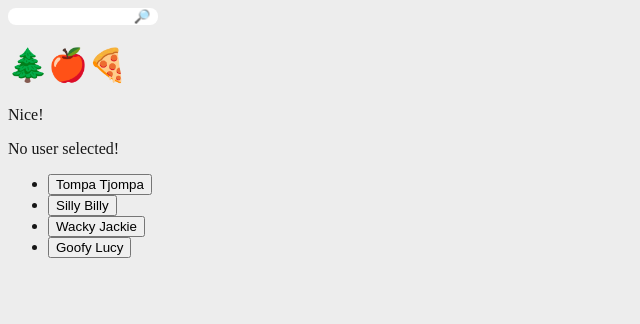
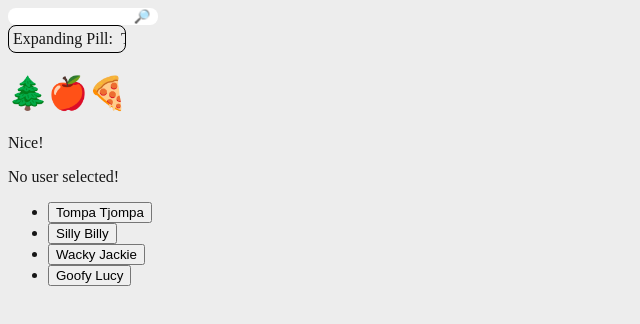
Before and after one commit to VonRiddarn/pine-apple-pizza, a React (Vite) app: page / in a window 1280 px wide. Shown: the top 324 px of the page, without its empty margins (0-640 px from the left). Built offline with nearby package versions, Linux system fonts and the light colour scheme.

Commit message:
feat: add expanding pill

```diff
--- a/src/App.tsx
+++ b/src/App.tsx
@@ -1,5 +1,6 @@
 import "./App.scss";
 import CurrentUserDisplay from "./components/CurrentUserDisplay";
+import ExpandingPill from "./components/ExpandingPill/ExpandingPill";
 import ExpandingSearch from "./components/ExpandingSearch/ExpandingSearch";
 import ListUsers from "./components/ListUsers";
 import { LocalUserProvider } from "./contexts/NameContext/LocalUsersContext";
@@ -8,6 +9,7 @@ function App() {
 	return (
 		<LocalUserProvider>
 			<ExpandingSearch />
+			<ExpandingPill title="Expanding Pill:">This is a pillbox that expands on hover!</ExpandingPill>
 			<h1>🌲🍎🍕</h1>
 			<p>Nice!</p>
 			<CurrentUserDisplay />
--- /dev/null
+++ b/src/components/ExpandingPill/ExpandingPill.scss
@@ -0,0 +1,18 @@
+.ExpandingPill {
+	display: inline-grid;
+	grid-template-columns: min-content 0fr;
+	transition: grid-template-columns 1s ease;
+	border: 1px solid black;
+	border-radius: 8px;
+
+	p {
+		overflow: hidden;
+		white-space: nowrap;
+		margin: 0;
+		padding: 0.25rem;
+	}
+}
+
+.ExpandingPill:hover {
+	grid-template-columns: min-content 1fr;
+}
--- /dev/null
+++ b/src/components/ExpandingPill/ExpandingPill.tsx
@@ -0,0 +1,18 @@
+import { ReactNode } from "react";
+import "./ExpandingPill.scss";
+
+type ExpandingPillProps = {
+	title: string;
+	children?: ReactNode;
+};
+
+const ExpandingPill = ({ title, children }: ExpandingPillProps) => {
+	return (
+		<span className="ExpandingPill">
+			<p>{title}</p>
+			{children && <p>{children}</p>}
+		</span>
+	);
+};
+
+export default ExpandingPill;
```
